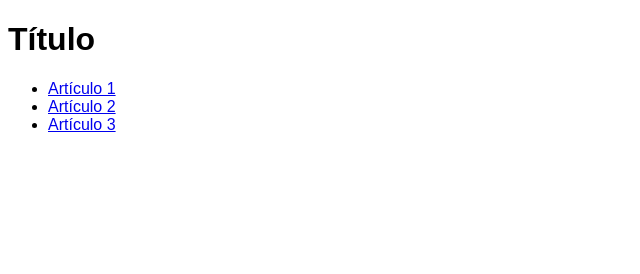
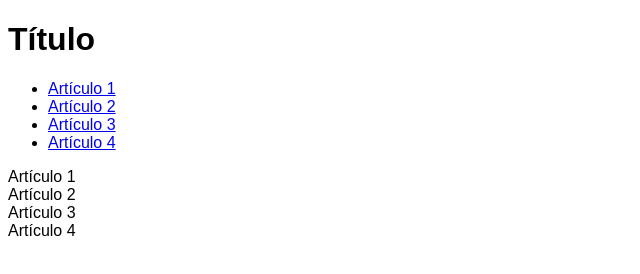
Before and after one commit to LynxPardelle/bootcamp12g, a plain HTML site: page s2css/index.html in a window 1280 px wide. Shown: the whole page, without its empty margins (0-640 px from the left). Drawn offline with Linux system fonts and the light colour scheme.

Commit message:
article_add

```diff
--- a/s2css/index.html
+++ b/s2css/index.html
@@ -15,15 +15,17 @@
           <li><a href="#articulo_1">Artículo 1</a></li>
           <li><a href="#articulo_2">Artículo 2</a></li>
           <li><a href="#articulo_3">Artículo 3</a></li>
+          <li><a href="#articulo_4">Artículo 4</a></li>
         </ul>
       </nav>
     </header>
 
     <main>
       <section>
-        <article id="articulo_1"></article>
-        <article id="articulo_2"></article>
-        <article id="articulo_3"></article>
+        <article id="articulo_1">Artículo 1</article>
+        <article id="articulo_2">Artículo 2</article>
+        <article id="articulo_3">Artículo 3</article>
+        <article id="articulo_4">Artículo 4</article>
       </section>
       <aside></aside>
     </main>
```
